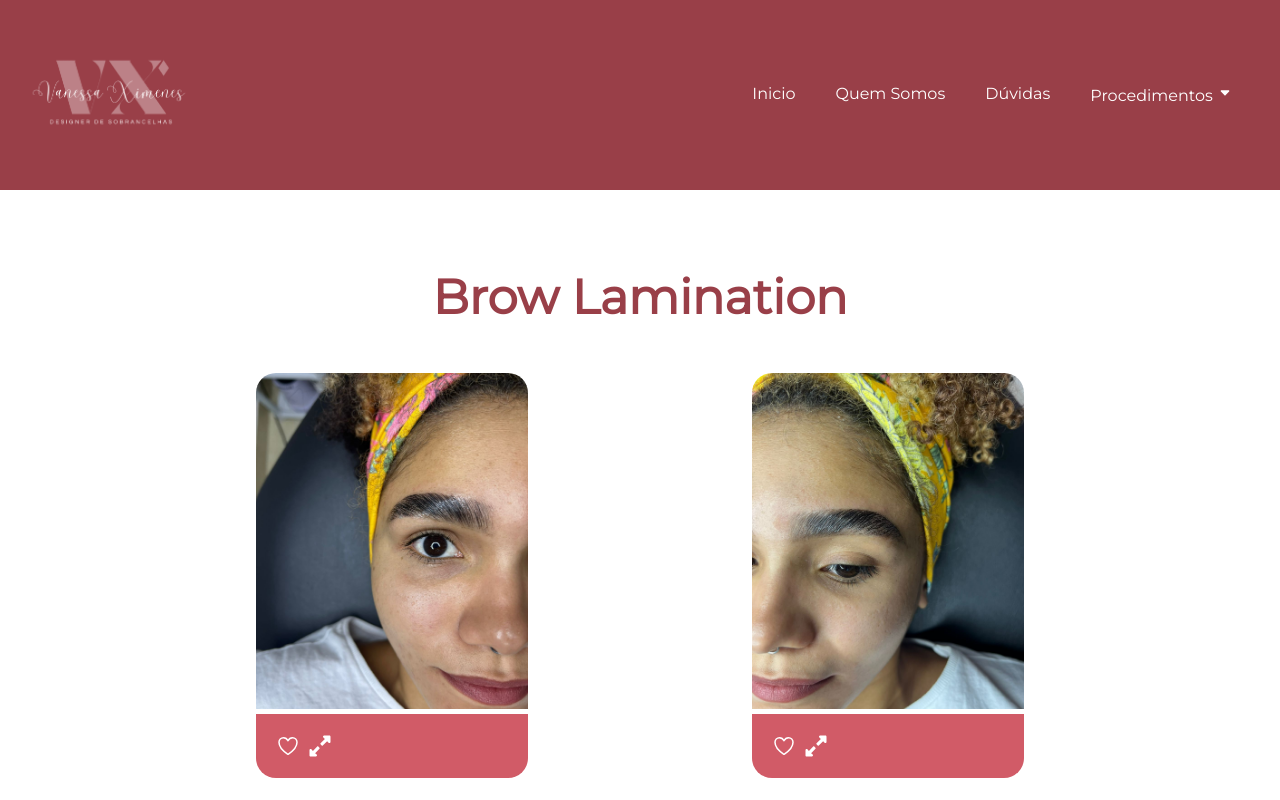
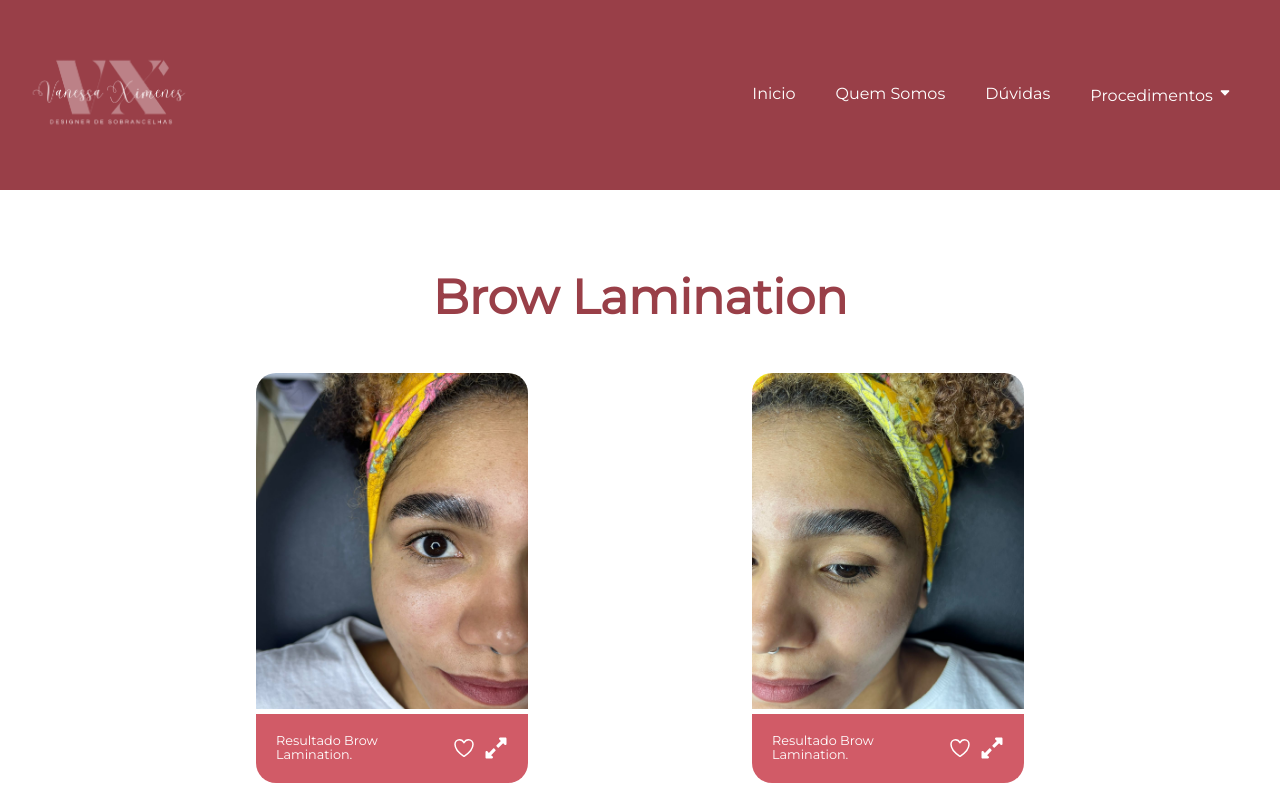
Before and after one commit to fguilherme12/designer-app, a React (Vite) app: page /brow in a window 1280 px wide. Shown: the top 800 px of the page. Built offline with nearby package versions, Linux system fonts and the light colour scheme.

Commit message:
refactor: ajustes data
ajustes json

```diff
--- a/src/components/Card/index.jsx
+++ b/src/components/Card/index.jsx
@@ -17,7 +17,7 @@ const Icone = styled.div`
     border-radius: 50%;
     top: -1.8rem;
     padding: 0.7rem;
-    background-color: #e497c6;
+    background-color: #d67c85;
 `
 
 const Paragrafo = styled.p`
@@ -29,7 +29,7 @@ const Paragrafo = styled.p`
 `
 
 const Titulo = styled.h3`
-    color: #e497c6;
+    color: #d67c85;
 `
 
 // eslint-disable-next-line react/prop-types
--- a/src/components/ContainerImagem/index.jsx
+++ b/src/components/ContainerImagem/index.jsx
@@ -30,12 +30,12 @@ const FigCaption = styled.figcaption`
     color: white;
     box-sizing: border-box;
     padding: 20px;
-    font-size: 0.7rem;
+    font-size: 0.8rem;
 
     @media(max-width: 1000px) {
 
         max-width: 13rem;
-        font-size: 0.5rem;
+        font-size: 0.6rem;
     }
 
 `
--- a/src/data/brow.json
+++ b/src/data/brow.json
@@ -2,56 +2,56 @@
     {
         "id": 1,
         "path": "/imagens/b/b1.jpeg",
-        "titulo": "",
-        "alt": "Brow feito com muito cuidado"
+        "titulo": "Resultado Brow Lamination.",
+        "alt": "Foto Brow Lamination"
     },
 
     {
         "id": 2,
         "path": "/imagens/b/b2.jpeg",
-        "titulo": "",
-        "alt": "Brow feito com muito cuidado"
+        "titulo": "Resultado Brow Lamination.",
+        "alt": "Foto Brow Lamination"
     },
 
     {
         "id": 3,
         "path": "/imagens/b/b3.jpeg",
-        "titulo": "",
-        "alt": "Brow feito com muito cuidado"
+        "titulo": "Resultado Brow Lamination.",
+        "alt": "Foto Brow Lamination"
     },
 
     {
         "id": 4,
         "path": "/imagens/b/b4.jpeg",
-        "titulo": "",
-        "alt": "Brow feito com muito cuidado"
+        "titulo": "Resultado Brow Lamination.",
+        "alt": "Foto Brow Lamination"
     },
 
     {
         "id": 5,
         "path": "/imagens/b/b5.jpeg",
-        "titulo": "",
-        "alt": "Brow feito com muito cuidado"
+        "titulo": "Resultado Brow Lamination + Lash Lifting.",
+        "alt": "Foto Brow Lamination"
     },
 
     {
         "id": 6,
         "path": "/imagens/b/b6.jpeg",
-        "titulo": "",
-        "alt": "Brow feito com muito cuidado"
+        "titulo": "Resultado Brow Lamination + Lash Lifting.",
+        "alt": "Foto Brow Lamination"
     },
 
     {
         "id": 7,
         "path": "/imagens/b/b7.jpeg",
-        "titulo": "",
-        "alt": "Brow feito com muito cuidado"
+        "titulo": "Resultado Brow Lamination.",
+        "alt": "Foto Brow Lamination"
     },
 
     {
         "id": 8,
         "path": "/imagens/b/b8.jpeg",
-        "titulo": "",
-        "alt": "Brow feito com muito cuidado"
+        "titulo": "Resultado Brow Lamination.",
+        "alt": "Foto Brow Lamination"
     }
 ]
--- a/src/data/lash.json
+++ b/src/data/lash.json
@@ -2,63 +2,63 @@
     {
         "id": 1,
         "path": "/imagens/l/l1.jpeg",
-        "titulo": "Lash lifting",
+        "titulo": "Lash Lifting e Brow Lamination.",
         "alt": "Lash"
     },
 
     {
         "id": 2,
         "path": "/imagens/l/l2.jpeg",
-        "titulo": "Lash lifting",
+        "titulo": "Lash Lifting agindo.",
         "alt": "Lash"
     },
 
     {
         "id": 3,
         "path": "/imagens/l/l3.jpeg",
-        "titulo": "Lash lifting",
+        "titulo": "Antes e Depois Lash Lifting.",
         "alt": "Lash"
     },
 
     {
         "id": 4,
         "path": "/imagens/l/l4.jpeg",
-        "titulo": "Lash lifting",
+        "titulo": "Design Personalizado + Henna + Lash Lifting.",
         "alt": "Lash"
     },
 
     {
         "id": 5,
         "path": "/imagens/l/l5.jpeg",
-        "titulo": "Lash lifting",
+        "titulo": "Design Personalizado + Lash Lifting.",
         "alt": "Lash"
     },
 
     {
         "id": 6,
         "path": "/imagens/l/l6.jpeg",
-        "titulo": "Lash lifting",
+        "titulo": "Resultado Lash Lifting.",
         "alt": "Lash"
     },
 
     {
         "id": 7,
         "path": "/imagens/l/l7.jpeg",
-        "titulo": "Lash lifting",
+        "titulo": "Resultado Lash Lifting.",
         "alt": "Lash"
     },
 
     {
         "id": 8,
         "path": "/imagens/l/l8.jpeg",
-        "titulo": "Lash lifting",
+        "titulo": "Como é feito e Resultado Lash Lifting.",
         "alt": "Lash"
     },
 
     {
         "id": 9,
         "path": "/imagens/l/l9.jpeg",
-        "titulo": "Lash lifting",
+        "titulo": "Resultado Lash Lifting.",
         "alt": "Lash"
     }
 
--- a/src/data/sobrancelhas.json
+++ b/src/data/sobrancelhas.json
@@ -2,77 +2,77 @@
     {
         "id":1,
         "path":"imagens/s/s1.jpeg",
-        "titulo": "Essa é uma técnica de Brow Lumination, feita especialmente e bla bla bla aaaaaaaaaaaaaaaaaaaaaaaa",
+        "titulo": "Design Personalizado + Henna",
         "alt": "Imagem procedimento Sobrancelhas"
     },
 
     {
         "id":2,
         "path":"imagens/s/s2.jpeg",
-        "titulo": "Essa é uma técnica de Brow Lumination, feita especialmente e bla bla bla",
+        "titulo": "Design Personalizado + Henna",
         "alt": "Test"
     },
 
     {
         "id":3,
         "path":"imagens/s/s3.jpeg",
-        "titulo": "Essa é uma técnica de Brow Lumination, feita especialmente",
+        "titulo": "Design Personalizado + Henna",
         "alt": "Teste"
     },
 
     {
         "id":4,
         "path":"imagens/s/s4.jpeg",
-        "titulo": "Essa é uma técnica de Brow Lumination, feita especialmente",
+        "titulo": "Henna Agindo",
         "alt": "Teste"
     },
 
     {
         "id":5,
         "path":"imagens/s/s5.jpeg",
-        "titulo": "Essa é uma técnica de Brow Lumination, feita especialmente",
+        "titulo": "Design Personalizado",
         "alt": "Teste"
     },
 
     {
         "id":6,
         "path":"imagens/s/s6.jpeg",
-        "titulo": "Essa é uma técnica de Brow Lumination, feita especialmente",
+        "titulo": "Design Personalizado + Henna",
         "alt": "Teste"
     },
 
     {
         "id":7,
         "path":"imagens/s/s7.jpeg",
-        "titulo": "Essa é uma técnica de Brow Lumination, feita especialmente",
+        "titulo": "Henna Agindo",
         "alt": "Teste"
     },
 
     {
         "id":8,
         "path":"imagens/s/s8.jpeg",
-        "titulo": "Essa é uma técnica de Brow Lumination, feita especialmente",
+        "titulo": "Antes e Depois Design personalizado",
         "alt": "Teste"
     },
 
     {
         "id":9,
         "path":"imagens/s/s9.jpeg",
-        "titulo": "Essa é uma técnica de Brow Lumination, feita especialmente",
+        "titulo": "Design Personalizado + Henna",
         "alt": "Teste"
     },
 
     {
         "id":10,
         "path":"imagens/s/s10.jpeg",
-        "titulo": "Essa é uma técnica de Brow Lumination, feita especialmente",
+        "titulo": "Design Personalizado",
         "alt": "Teste"
     },
 
     {
         "id":11,
         "path":"imagens/s/s11.jpeg",
-        "titulo": "Essa é uma técnica de Brow Lumination, feita especialmente",
+        "titulo": "Design Personalizado + Henna",
         "alt": "Teste"
     }
 ]
--- a/src/data/videosDuvidas.json
+++ b/src/data/videosDuvidas.json
@@ -3,7 +3,7 @@
         "id": 1,
         "path": "videos/Brow.mp4",
         "titulo": "Técnica de Brow Lumination",
-        "descricao": "Essa técnica foi feita pra vc",
+        "descricao": "O brow lamination, é uma técnica de design de sobrancelhas que usa produtos químicos para deixar os fios alinhados e volumosos, com um acabamento laminado.",
         "alt": "Video Brow"
     },
 
@@ -18,8 +18,8 @@
     {
         "id": 3,
         "path": "videos/Lash.mp4",
-        "titulo": "Técnica de Lash",
-        "descricao": "Essa técnica foi feita pra vc e pra mim e pra todos",
+        "titulo": "Técnica de Lash Lifting",
+        "descricao": "Antes e depois do Lash Lifting.",
         "alt": "Video Lash"
     }
 ]
```
